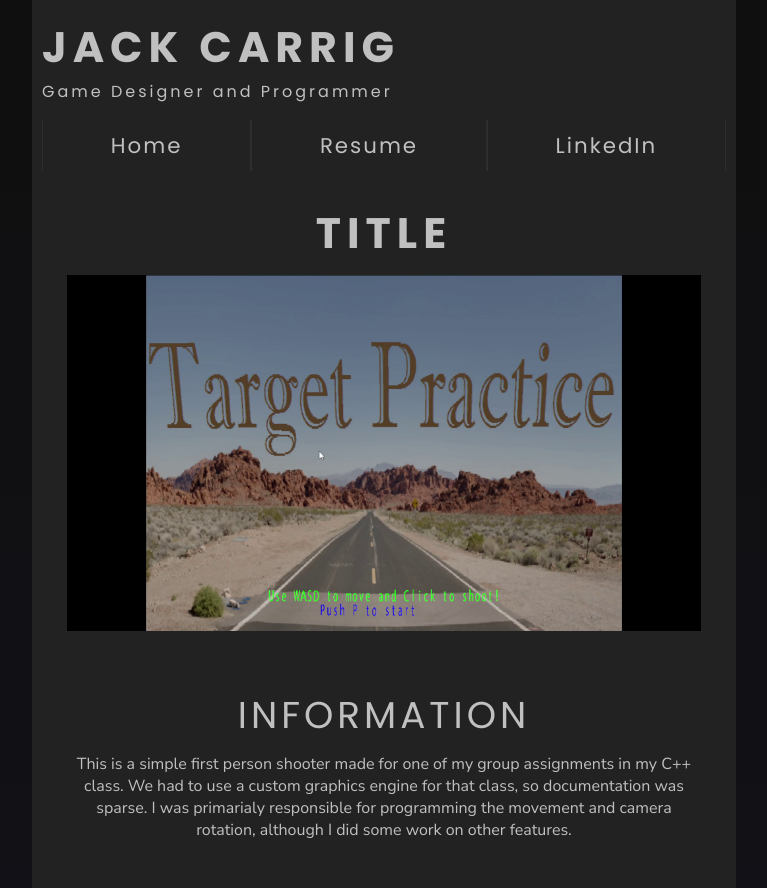
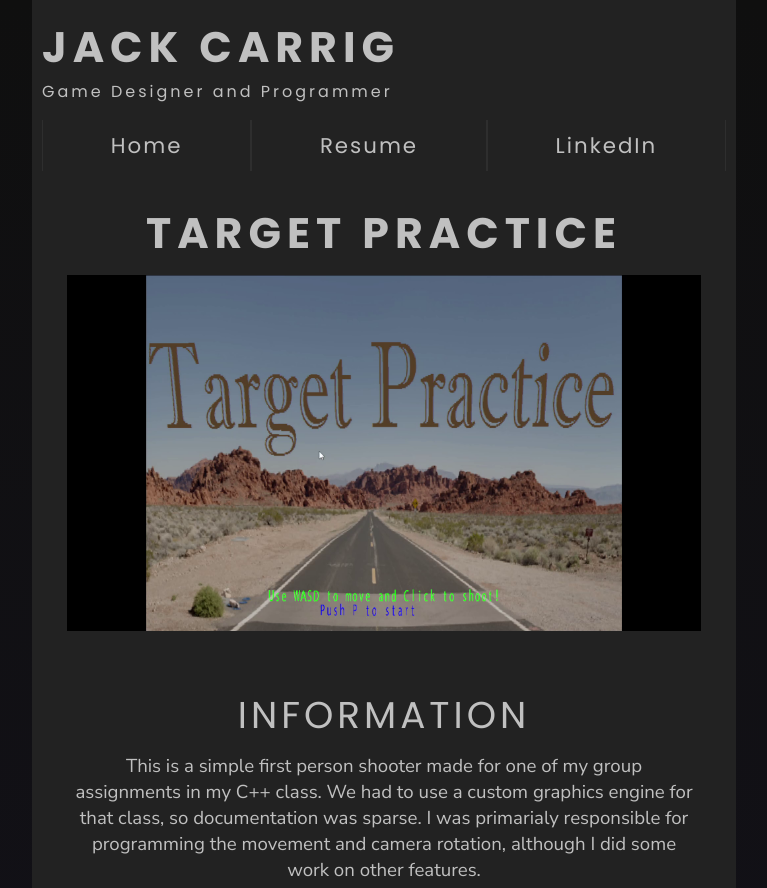
Before and after one commit to JAcarrig/JAcarrig.github.io, a plain HTML site: page target-practice.html in a window 1280 px wide. Shown: the top 888 px of the page, without its empty margins (256-1023 px from the left). Drawn offline with Linux system fonts and the light colour scheme.

Commit message:
fixed title

```diff
--- a/styles/projectPage.css
+++ b/styles/projectPage.css
@@ -6,6 +6,7 @@
 }
 #project-description{
     margin: 10px 40px 0 40px;
+    font-size: 14pt;
 }
 #project-video{
     width: 90%;
--- a/target-practice.html
+++ b/target-practice.html
@@ -25,7 +25,7 @@
         </header>
 
         <main>
-            <h1 id="project-title">TITLE</h1>
+            <h1 id="project-title">TARGET PRACTICE</h1>
             <img src="images/target-practice/menu.png" id="project-title-image">
             <h3 class="section-header">INFORMATION</h3>
             <div id="project-description">
```
